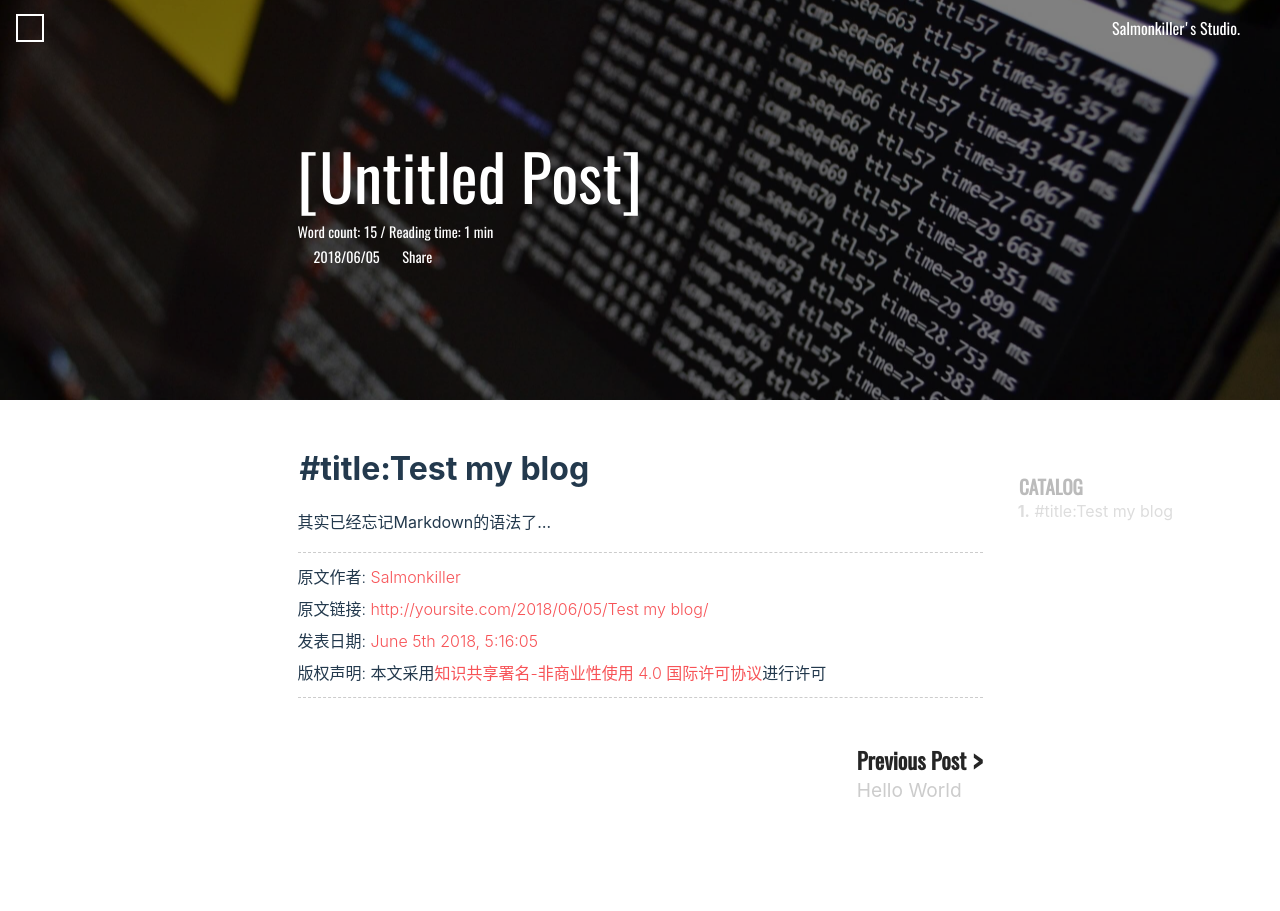
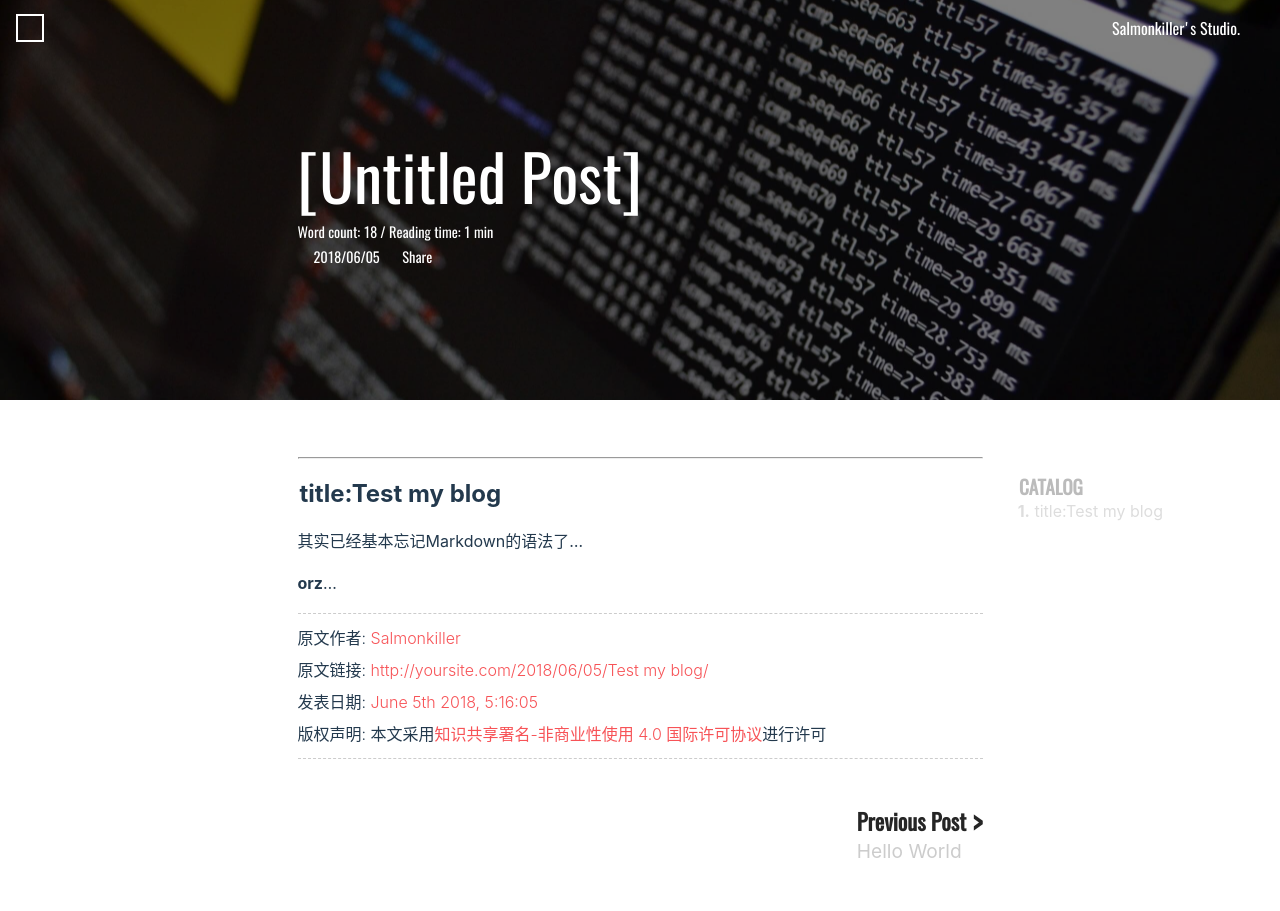
Before and after one commit to salmonkiller/salmonkiller.github.io, a plain HTML site: page 2018/06/05/Test my blog/index.html in a window 1280 px wide. Shown: the top 911 px of the page. Drawn offline with nearby package versions, Linux system fonts and the light colour scheme; a web font is replaced by a local one.

Commit message:
Site updated: 2018-06-05 17:43:10

```diff
--- a/2018/06/05/Test my blog/index.html
+++ b/2018/06/05/Test my blog/index.html
@@ -258,7 +258,7 @@ height:50vh;
 
 
                     <div class="post-intro-read">
-                        <span>Word count: <span class="post-count">15</span> / Reading time: <span class="post-count">1 min</span></span>
+                        <span>Word count: <span class="post-count">18</span> / Reading time: <span class="post-count">1 min</span></span>
                     </div>
 
                 <div class="post-intro-meta">
@@ -381,7 +381,9 @@ height:50vh;
         <div class="container container-unloaded">
             <main class="main post-page">
     <article class="article-entry">
-        <h1 id="title-Test-my-blog"><a href="#title-Test-my-blog" class="headerlink" title="#title:Test my blog"></a>#title:Test my blog</h1><p>其实已经忘记Markdown的语法了…</p>
+        <hr>
+<h2 id="title-Test-my-blog"><a href="#title-Test-my-blog" class="headerlink" title="title:Test my blog"></a>title:Test my blog</h2><p>其实已经基本忘记Markdown的语法了…</p>
+<p><strong>orz</strong>…</p>
 
     </article>
     <!-- license  -->
@@ -498,7 +500,7 @@ top:50vh;
         <div class="toc-catalog">
             <span class="iconfont-archer catalog-icon">&#xe613;</span><span>CATALOG</span>
         </div>
-        <ol class="toc"><li class="toc-item toc-level-1"><a class="toc-link" href="#title-Test-my-blog"><span class="toc-number">1.</span> <span class="toc-text">#title:Test my blog</span></a></li></ol>
+        <ol class="toc"><li class="toc-item toc-level-2"><a class="toc-link" href="#title-Test-my-blog"><span class="toc-number">1.</span> <span class="toc-text">title:Test my blog</span></a></li></ol>
     </div>
 
     <div class="back-top iconfont-archer">&#xe639;</div>
```
Also changed, not shown: archives/index.html (+3 -1 lines), index.html (+3 -1 lines).
